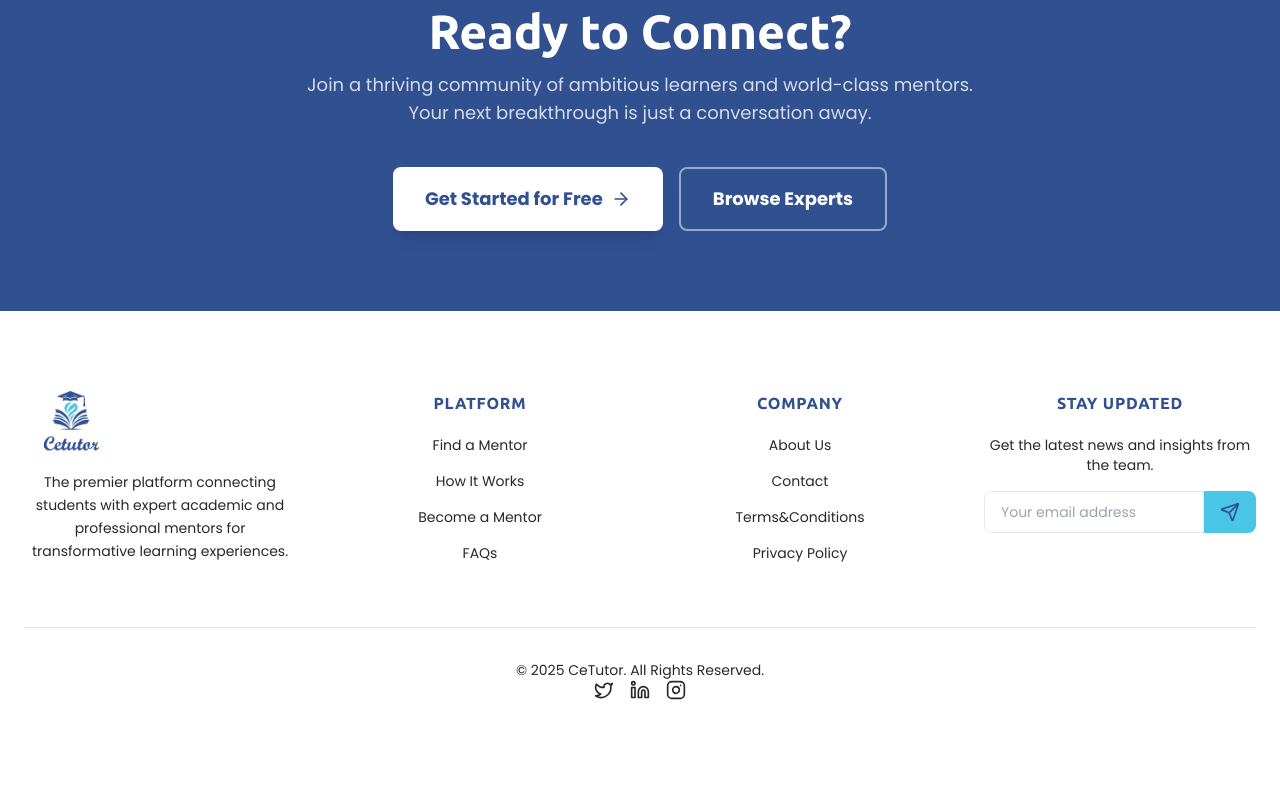
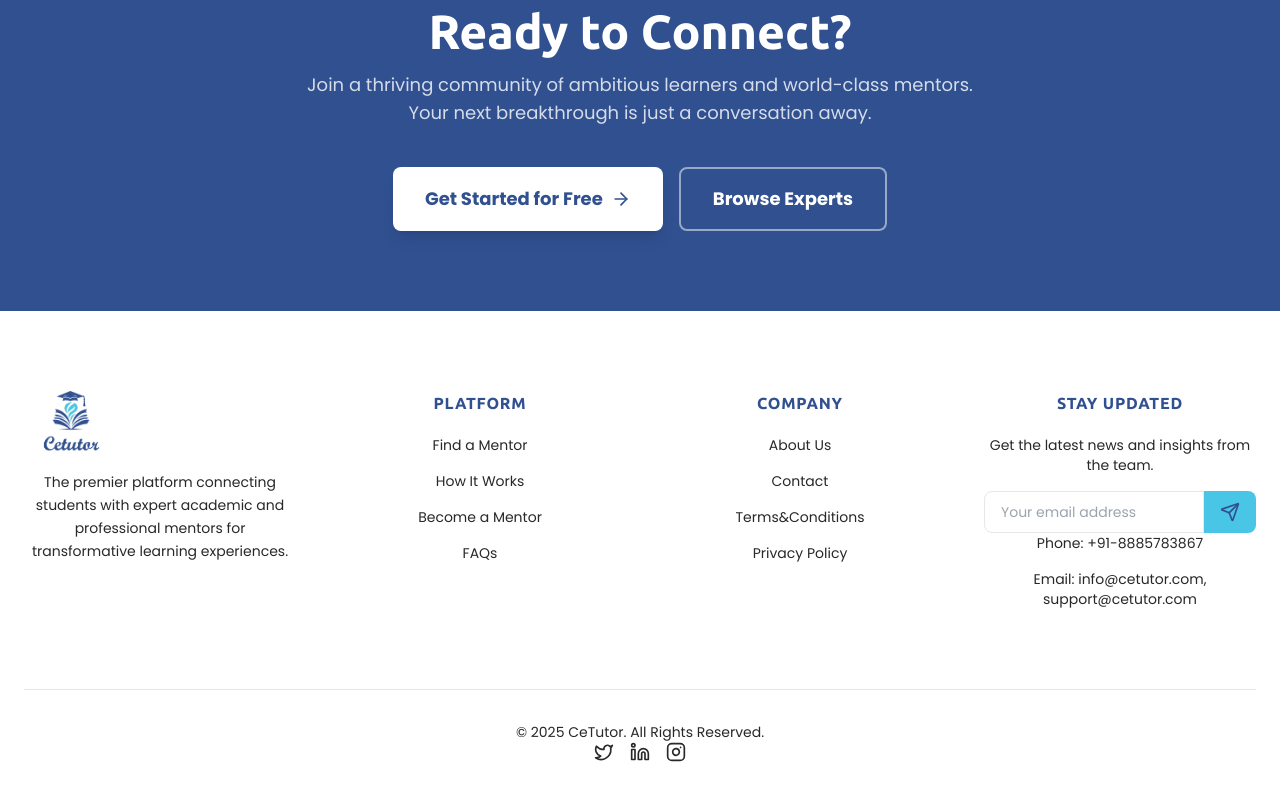
Before and after one commit to Mankuuu1405/educonsult-main, a React (Create React App) app in the folder client/: page / in a window 1280 px wide. Shown: the part 4652-5452 px from the top of the page. Built offline with nearby package versions, Linux system fonts and the light colour scheme; no server answers.

Commit message:
Update Footer.jsx

```diff
--- a/client/src/components/homepage/Footer.jsx
+++ b/client/src/components/homepage/Footer.jsx
@@ -63,6 +63,8 @@ const Footer = () => {
                                 <Send className="w-5 h-5 transform transition-transform duration-300 group-hover:rotate-45" />
                             </button>
                         </form>
+                         <p className="text-text-on-dark/60 mb-4">Phone: +91-8885783867</p>
+                         <p className="text-text-on-dark/60 mb-4">Email: info@cetutor.com, support@cetutor.com</p>
                     </div>
                 </div>
 
```
